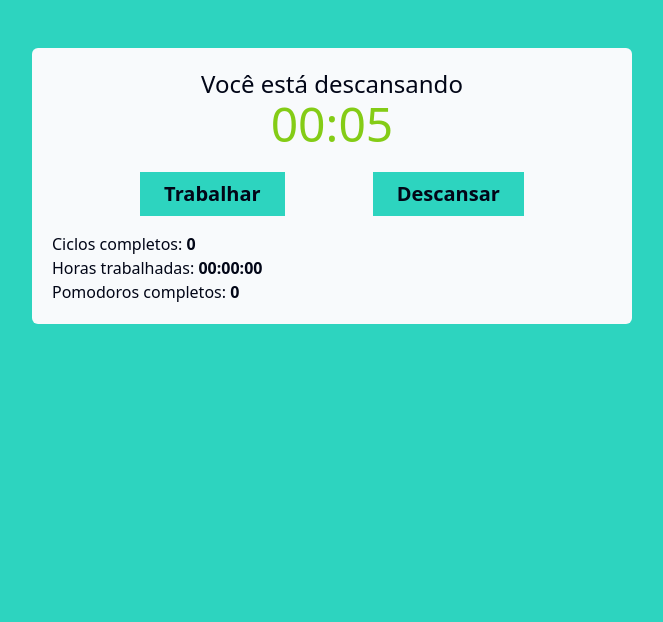
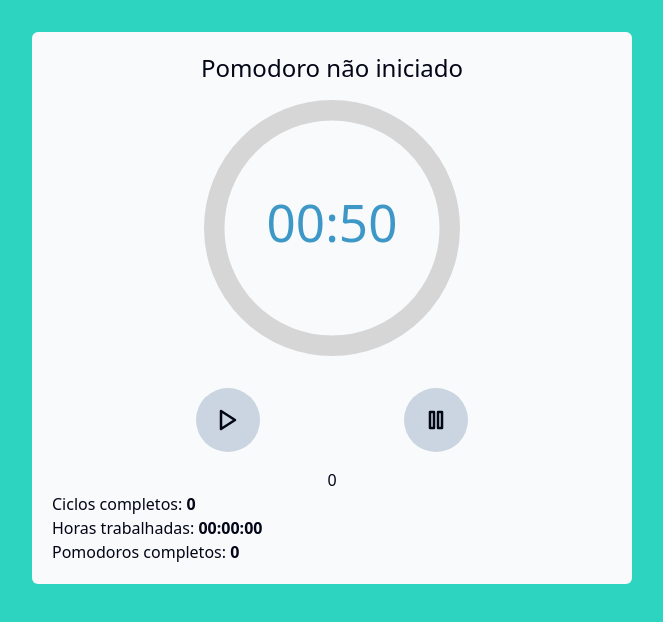
Before and after one commit to gabrielsantos7/Pomodoro-App, a React (Vite) app: page / in a window 1280 px wide. Shown: the top 622 px of the page, without its empty margins (308-971 px from the left). Built offline with nearby package versions, Linux system fonts and the light colour scheme.

Commit message:
✨ feat: Add time progress

```diff
--- a/generated-types/index.d.ts
+++ /dev/null
@@ -1,3 +0,0 @@
-import { HookOptions, ReturnedValue } from './types';
-export default function useSound<T = any>(src: string | string[], { id, volume, playbackRate, soundEnabled, interrupt, onload, ...delegated }?: HookOptions<T>): ReturnedValue;
-export { useSound };
--- a/index.html
+++ b/index.html
@@ -1,5 +1,5 @@
 <!doctype html>
-<html lang="pt-br" class="scroll-smooth">
+<html lang="pt-br" class="scroll-smooth h-screen">
   <head>
     <meta charset="UTF-8" />
     <!-- <link rel="icon" type="image/svg+xml" href="/vite.svg" /> -->
--- a/package.json
+++ b/package.json
@@ -10,9 +10,10 @@
     "preview": "vite preview"
   },
   "dependencies": {
+    "lucide-react": "^0.340.0",
     "react": "^18.2.0",
-    "react-dom": "^18.2.0",
-    "use-sound": "^4.0.1"
+    "react-circular-progressbar": "^2.1.0",
+    "react-dom": "^18.2.0"
   },
   "devDependencies": {
     "@babel/eslint-parser": "^7.23.10",
--- a/src/App.tsx
+++ b/src/App.tsx
@@ -4,7 +4,7 @@ export default function App() {
   return (
     <div>
       <PomodoroTimer
-        pomodoroTime={5}
+        pomodoroTime={50}
         shortRestTime={2}
         longRestTime={20}
         cycles={4}
--- a/src/components/button.tsx
+++ b/src/components/button.tsx
@@ -3,10 +3,10 @@ import { ButtonProps } from '../models';
 export function Button(props: ButtonProps) {
   return (
     <button
-      className={`${props.className} py-2 px-6 text-xl font-bold hover:brightness-75 duration-700`}
+      className='size-16 bg-slate-300 dark:bg-slate-700 rounded-full text-xl font-bold hover:brightness-75 duration-700 flex justify-center items-center'
       onClick={props.onClick}
     >
-      {props.text}
+      {props.icon}
     </button>
   );
 }
--- a/src/components/pomodoro-timer.tsx
+++ b/src/components/pomodoro-timer.tsx
@@ -6,9 +6,10 @@ import { useInterval } from '../hooks/useInterval';
 import bellStart from '../sounds/bell-start.mp3';
 import bellFinish from '../sounds/bell-finish.mp3';
 import { Button } from './button';
-import { Timer } from './timer';
+import { TimerCard } from './timer';
 
 import { secondsToTime } from '../utils/seconds-to-time';
+import { Pause, Play, TimerOff, Timer, History } from 'lucide-react';
 
 const bodyClassList = document.body.classList;
 
@@ -23,14 +24,24 @@ export function PomodoroTimer(props: PomodoroTimerProps) {
   const [working, setWorking] = useState(false);
   const [resting, setResting] = useState(false);
 
+  let totalSeconds: number;
+  if (cycles <= 0) {
+    totalSeconds = props.longRestTime;
+  } else if (resting) {
+    totalSeconds = props.shortRestTime;
+  } else {
+    totalSeconds = props.pomodoroTime;
+  }
+  const runningTime = totalSeconds - mainTime;
+  const percentage = Math.floor((runningTime / totalSeconds) * 100);
+
   const configureWorking = useCallback(() => {
-
-  const bellStartAudio = new Audio(bellStart);
+    const bellStartAudio = new Audio(bellStart);
     setTimeCounting(true);
     setWorking(true);
     setResting(false);
     setMainTime(props.pomodoroTime);
-    bellStartAudio.play()
+    bellStartAudio.play();
   }, [props.pomodoroTime]);
 
   const configureResting = useCallback(
@@ -88,30 +99,49 @@ export function PomodoroTimer(props: PomodoroTimerProps) {
   ]);
 
   return (
-    <div className="container bg-slate-50 dark:bg-slate-800 text-slate-950 dark:text-slate-50 mx-auto my-12 p-5 text-center max-w-150 rounded-md  shadow-container">
+    <div className="container bg-slate-50 dark:bg-slate-800 text-slate-950 dark:text-slate-50 mx-auto my-8 p-5 text-center max-w-150 rounded-md  shadow-container">
       <h3 className="text-2xl">
-        Você está {working ? 'trabalhando' : 'descansando'}
+        {!working && !resting
+          ? 'Pomodoro não iniciado'
+          : working
+            ? 'Você está trabalhando'
+            : 'Você está descansando'}
       </h3>
-      <Timer mainTime={mainTime} />
+      <TimerCard mainTime={mainTime} percentage={percentage} />
       <div className="flex items-center justify-evenly py-4">
         <Button
-          text="Trabalhar"
+          icon={
+            working ? <History strokeWidth={2.5} /> : <Play strokeWidth={2.5} />
+          }
           className={working ? 'bg-orange-400' : 'bg-teal-400'}
           onClick={configureWorking}
         />
         <Button
-          text="Descansar"
+          icon={<Pause strokeWidth={2.5} />}
           className={working ? 'bg-orange-400' : 'bg-teal-400'}
           onClick={() => configureResting(false)}
         />
         {(working || resting) && (
           <Button
-            text={timeCounting ? 'Pausar' : 'Retomar'}
+            icon={
+              timeCounting ? (
+                <TimerOff strokeWidth={2.5} />
+              ) : (
+                <Timer strokeWidth={2.5} />
+              )
+            }
             className={working ? 'bg-orange-400' : 'bg-teal-400'}
             onClick={() => setTimeCounting((prev) => !prev)}
           />
         )}
       </div>
+
+      {!timeCounting && (resting || working) && (
+        <span className="text-center font-bold uppercase bg-red-700 text-white px-1 rounded-md">
+          Pausado
+        </span>
+      )}
+      <p>{percentage}</p>
 
       <div className="text-left">
         <p className="">
@@ -119,7 +149,9 @@ export function PomodoroTimer(props: PomodoroTimerProps) {
         </p>
         <p className="">
           Horas trabalhadas:{' '}
-          <span className="font-bold">{secondsToTime(fullWorkingTime, EmptyOrDoubleZero.DoubleZero)}</span>
+          <span className="font-bold">
+            {secondsToTime(fullWorkingTime, EmptyOrDoubleZero.DoubleZero)}
+          </span>
         </p>
         <p className="">
           Pomodoros completos:{' '}
--- a/src/components/timer.tsx
+++ b/src/components/timer.tsx
@@ -1,10 +1,21 @@
-import { TimerProps } from "../models";
+import { CircularProgressbar, buildStyles  } from 'react-circular-progressbar';
+
+import { TimerProps } from '../models';
 import { secondsToTime } from '../utils/seconds-to-time';
 
-export function Timer(props: TimerProps) {
-  return(
-    <div>
-      <h1 className="text-5xl text-lime-500 pb-2">{secondsToTime(props.mainTime)}</h1>
+export function TimerCard(props: TimerProps) {
+  return (
+    <div className="max-w-64 mx-auto my-4">
+      <CircularProgressbar value={props.percentage} text={secondsToTime(props.mainTime)} styles={buildStyles({
+
+    // Text size
+    textSize: '20px',
+
+    // Colors
+    pathColor: '#3e98c7',
+    textColor: '#3e98c7',
+    trailColor: '#d6d6d6',
+  })} />
     </div>
   );
 }
--- a/src/main.tsx
+++ b/src/main.tsx
@@ -2,6 +2,7 @@ import React from 'react'
 import ReactDOM from 'react-dom/client'
 import App from './App.tsx'
 import './index.css'
+import 'react-circular-progressbar/dist/styles.css';
 
 ReactDOM.createRoot(document.getElementById('root')!).render(
   <React.StrictMode>
--- a/src/models.ts
+++ b/src/models.ts
@@ -6,13 +6,14 @@ export interface PomodoroTimerProps {
 }
 
 export interface ButtonProps {
-  text: string;
+  icon: JSX.Element;
   className?: string;
   onClick?: () => void;
 }
 
 export interface TimerProps {
   mainTime: number;
+  percentage: number;
 }
 
 export enum EmptyOrDoubleZero {
--- a/tsconfig.json
+++ b/tsconfig.json
@@ -5,9 +5,6 @@
     "lib": ["ES2020", "DOM", "DOM.Iterable"],
     "module": "ESNext",
     "skipLibCheck": true,
-    "paths": {
-      "use-sound": ["./generated-types/"]
-    },
     /* Bundler mode */
     "moduleResolution": "bundler",
     "allowImportingTsExtensions": true,
```
Also changed, not shown: generated-types/types.d.ts (deleted, +0 -26 lines), 1 other file (tests, documents, lock files or other folders).
